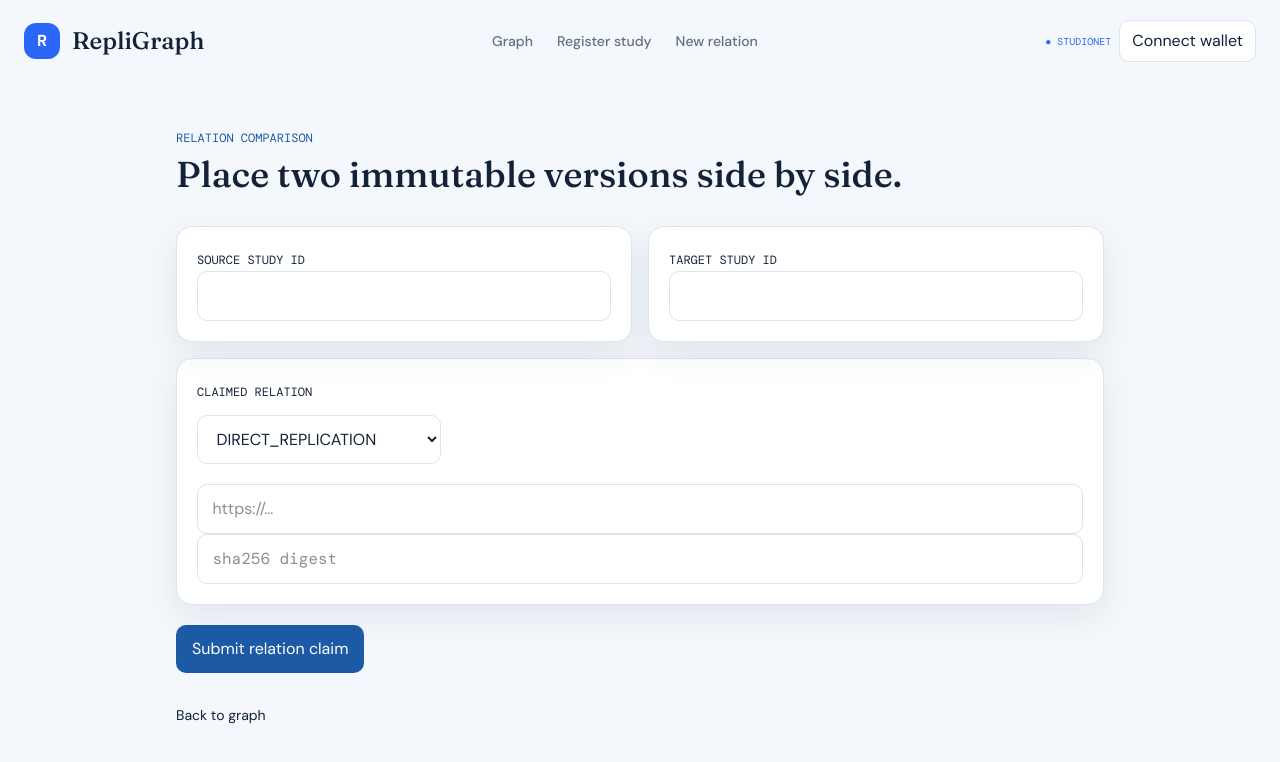
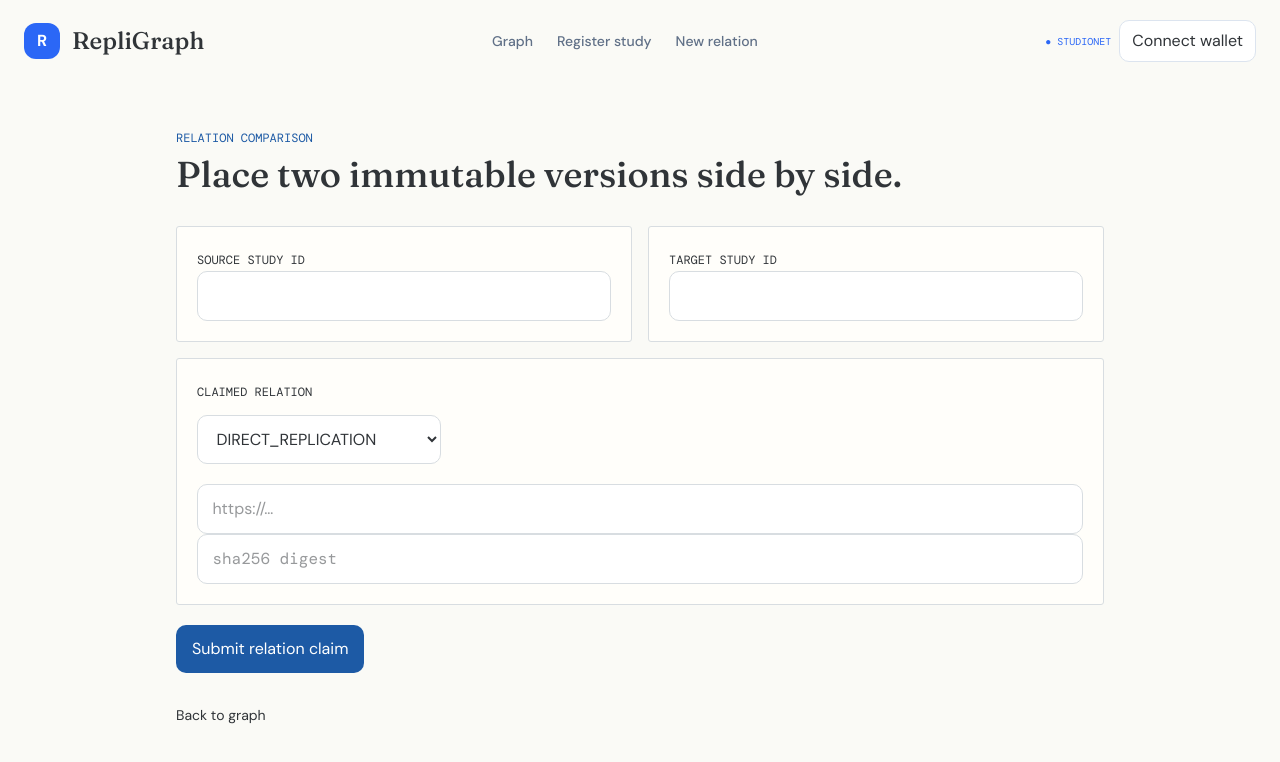
Before and after one commit to Bibidee/repligraph, a Next.js app in the folder apps/web/: page /relations/new in a window 1280 px wide. Shown: the top 762 px of the page. Built offline with nearby package versions, Linux system fonts and the light colour scheme.

Commit message:
Final UI UX quality pass

```diff
--- a/apps/web/app/globals.css
+++ b/apps/web/app/globals.css
@@ -1,5 +1,5 @@
 @import url('https://fonts.googleapis.com/css2?family=DM+Mono:wght@400;500&family=DM+Sans:wght@400;500;600;700&family=Fraunces:opsz,wght@9..144,500;9..144,600&display=swap');
 @import 'tailwindcss';
-:root{--ink:#132238;--muted:#607087;--paper:#f4f7fb;--card:#fff;--line:#dce4ef;--blue:#2b67f6;--coral:#f06b55;--yellow:#ffe9a8}
+:root{--ink:#303438;--muted:#65717d;--paper:#fafaf6;--card:#fffefa;--line:#d8dde1;--blue:#1d5aa5;--coral:#b44f36;--yellow:#f3e6b2}
 input,textarea,select{border:1px solid var(--line)!important;border-radius:10px;background:#fff!important;padding:.75rem .9rem;transition:border-color .2s,box-shadow .2s}input:focus,textarea:focus,select:focus{border-color:var(--blue)!important;box-shadow:0 0 0 3px rgba(43,103,246,.12);outline:none}button{border-radius:10px;transition:transform .2s,box-shadow .2s}button:hover{transform:translateY(-1px)}
-*{box-sizing:border-box}body{margin:0;background:var(--paper);color:var(--ink);font-family:'DM Sans',sans-serif}a{color:inherit;text-decoration:none}button,input,textarea,select{font:inherit}button{cursor:pointer}.mono{font-family:'DM Mono',monospace}.serif{font-family:'Fraunces',serif}.panel{border:1px solid var(--line);border-radius:16px;background:var(--card);box-shadow:0 12px 35px rgba(30,55,90,.08)}.rule{border-top:1px solid var(--line)}.graph-paper{background-color:#edf3fb;background-image:linear-gradient(rgba(43,103,246,.08) 1px,transparent 1px),linear-gradient(90deg,rgba(43,103,246,.08) 1px,transparent 1px);background-size:32px 32px}.eyebrow{font:500 11px 'DM Mono',monospace;letter-spacing:.12em;text-transform:uppercase;color:var(--blue)}
+*{box-sizing:border-box}body{margin:0;background:var(--paper);color:var(--ink);font-family:'DM Sans',sans-serif}a{color:inherit;text-decoration:none}button,input,textarea,select{font:inherit}button{cursor:pointer}.mono{font-family:'DM Mono',monospace}.serif{font-family:'Fraunces',serif}.panel{border:1px solid var(--line);border-radius:3px;background:var(--card)}.rule{border-top:1px solid var(--line)}.graph-paper{background-color:#f5f7f3;background-image:linear-gradient(rgba(48,52,56,.08) 1px,transparent 1px),linear-gradient(90deg,rgba(48,52,56,.08) 1px,transparent 1px);background-size:32px 32px}.eyebrow{font:500 11px 'DM Mono',monospace;letter-spacing:.12em;text-transform:uppercase;color:var(--blue)}
--- a/apps/web/package.json
+++ b/apps/web/package.json
@@ -5,7 +5,7 @@
     "dev": "next dev",
     "build": "next build",
     "start": "next start",
-    "lint": "eslint --ignore-pattern .next .",
+    "lint": "eslint --ignore-pattern .next --ignore-pattern .pytest_cache .",
     "typecheck": "tsc --noEmit"
   },
   "dependencies": {
```
Also changed, not shown: apps/web/app/relations/[id]/page.tsx (+2 -2 lines), apps/web/app/studies/new/page.tsx (+2 -2 lines).
